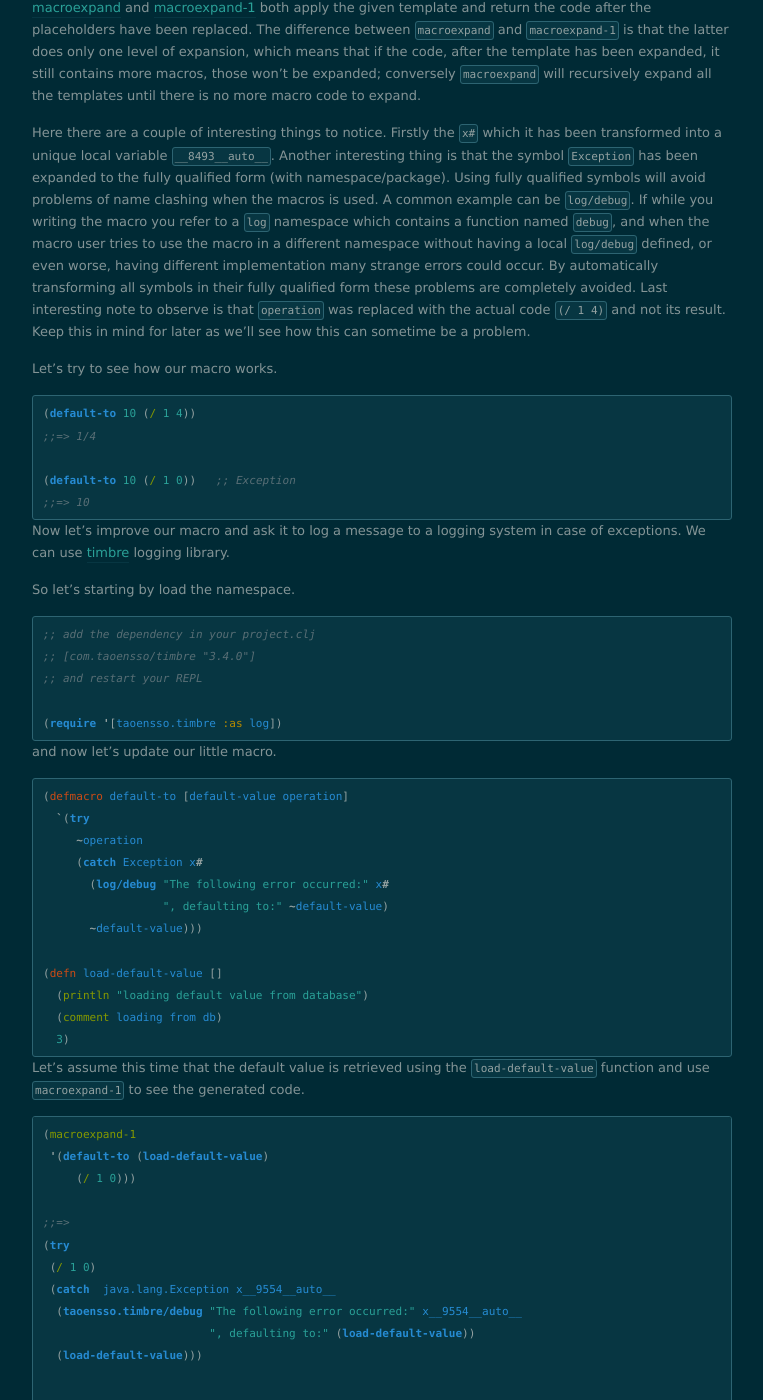
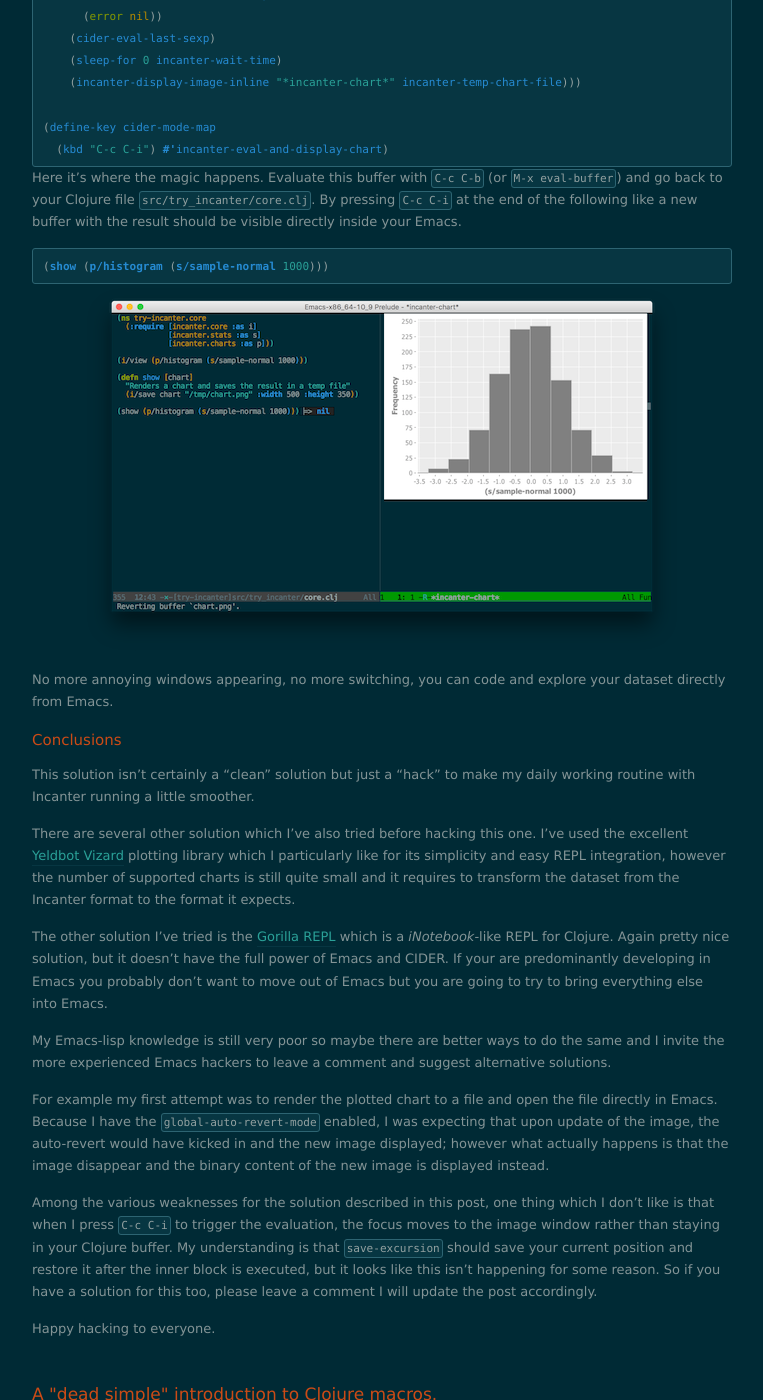
Before and after one commit to BrunoBonacci/brunobonacci.github.io, a Jekyll site: the page built from index.html, in a window 1280 px wide and 1400 px high, scrolled down 3286 px. Shown: the whole window, without its empty margins (258-1021 px from the left). Built offline with Jekyll 4.4.1, drawn with Linux system fonts in a browser that asks for light colours; nearby versions of some CDN libraries; the list of posts is cut into pages by our own code; some of the changed text lies outside the part shown.

Commit message:
added post about emacs incanter hacks

```diff
--- a/_config.yml
+++ b/_config.yml
@@ -8,3 +8,5 @@
 highlighter: pygments
 markdown: kramdown
 exclude: ['README.md', 'Gemfile.lock', 'Gemfile', 'Rakefile']
+
+gems: [jekyll-paginate]
--- /dev/null
+++ b/_posts/2016-03-18-clojure-emacs-incanter.markdown
@@ -0,0 +1,215 @@
+---
+layout: post
+title:  "Clojure + Data + REPL + Incanter + Emacs == Happiness"
+date:   2016-03-18 20:00:00
+categories: Clojure, Emacs, Hacks, Data-Science, Incanter, REPL
+---
+
+Often while exploring a new dataset in Clojure I use the excellent
+[Incanter](http://incanter.org/) library.
+Incanter is a `R`-like platform for statistical analysis written
+in Clojure.
+
+Now Clojure, on its own, is very powerful and very well suited
+to process and transform data as
+[it includes a large number of data-processing functions on its core](https://clojure.github.io/clojure/clojure.core-api.html).
+
+Incanter combines the power and flexibility of Clojure with
+[a number of ready-to-use statistical functions](http://incanter.github.io/incanter/stats-api.html)
+and a simple way to plot charts using
+[JFreeChart](http://www.jfree.org/jfreechart/).
+[Emacs + CIDER](http://blog.cognitect.com/blog/2016/1/28/state-of-clojure-2015-survey-results)
+is the primary development IDE in Clojure-land, and if you have done
+any development at all in Clojure, the idiomatic way to do it is via
+[REPL](http://clojure.org/reference/repl_and_main) interaction.
+
+So following the
+[Incanter's Getting Started guide](https://github.com/incanter/incanter/wiki#getting-started-with-incanter)
+you can create a project and fire up a REPL with Emacs with the following
+steps:
+
+{% highlight bash %}
+lein new try-incanter
+{% endhighlight %}
+
+Then open the `try-incanter/project.clj` file and add the Incanter dependency:
+
+{% highlight clojure %}
+(defproject try-incanter "0.1.0-SNAPSHOT"
+  :description "FIXME: write description"
+  :url "http://example.com/FIXME"
+  :license {:name "Eclipse Public License"
+            :url "http://www.eclipse.org/legal/epl-v10.html"}
+  :dependencies [[org.clojure/clojure "1.7.0"]
+                 [incanter "1.5.6"] ;; just added incanter dep
+                 ])
+{% endhighlight %}
+
+Now you are ready to start the Clojure's REPL with `C-c M-j` (or `M-x cider-jack-in`).
+
+Once the REPL is ready a buffer will popup with the following content:
+
+{% highlight clojure %}
+;; Connected to nREPL server running on port 59077 on host localhost - nrepl://localhost:59077
+;; CIDER 0.11.0 (Bulgaria), nREPL 0.2.12
+;; Clojure 1.7.0, Java 1.8.0_45
+;;     Docs: (doc function-name)
+;;           (find-doc part-of-name)
+;;   Source: (source function-name)
+;;  Javadoc: (javadoc java-object-or-class)
+;;     Exit: C-c C-q
+;;  Results: Stored in vars *1, *2, *3, an exception in *e;
+;; ======================================================================
+user>
+{% endhighlight %}
+
+At this point you are ready to hack on your data.
+For example open the file `src/try_incanter/core.clj` and require a few Incanter's namespaces and let's plot something:
+
+{% highlight clojure %}
+(ns try-incanter.core
+  (:require [incanter.core :as i]
+            [incanter.stats :as s]
+            [incanter.charts :as p]))
+
+(i/view (p/histogram (s/sample-normal 1000)))
+{% endhighlight %}
+
+If you evaluate this buffer with `C-c C-k` it will create a new window
+on your desktop with a chart which looks as follow:
+
+![normal-distribution](/images/20160318_histogram.png)
+
+Annoyingly this popup (on a Mac) appears in the background, so you
+have to look for it and after a number of chart-plotting-steps your
+desktop might look just like this:
+
+![messy desktop](/images/20160318_messy_desktop.png)
+
+The continuous swapping between windows is irritating because you lose
+the _REPL-momentum_.  One of the advantages of working with Emacs is
+that it is extensible in ways no other system IDE is. What I wanted
+was to be able to plot a Incanter chart and see the result directly in
+Emacs.
+
+The first step is to render the chart into an image and save it into a file.
+
+{% highlight clojure %}
+(defn show [chart]
+  "Renders a chart and saves the result in a temp file"
+  (i/save chart "/tmp/chart.png" :width 700 :height 500))
+{% endhighlight %}
+
+Now by evaluating this line, rather than creating a new popup,
+a file will be created in your temp folder called `/tmp/chart.png`.
+
+{% highlight clojure %}
+;; before
+;; (i/view (p/histogram (s/sample-normal 1000)))
+
+;; after: note we just replaced `view` with `show`
+(show (p/histogram (s/sample-normal 1000)))
+{% endhighlight %}
+
+To be able to see image we need to hack a bit on Emacs.  Open your
+`*scratch*` buffer (or your `~/.emacs.d/init.el` file) and add the
+following lines.
+
+{% highlight elisp %}
+;;
+;; Incanter eval and display chart
+;;
+
+(require 'cider)
+(setq incanter-temp-chart-file "/tmp/chart.png")
+(setq incanter-wait-time 500)
+
+
+(defun incanter-display-image-inline (buffer-name file-name)
+  "Use `BUFFER-NAME' to display the image in `FILE-NAME'.
+  Checks weather `BUFFER-NAME' already exists, and if not create
+  as needed."
+  (save-excursion
+    (switch-to-buffer-other-window buffer-name)
+    (iimage-mode t)
+    (read-only-mode -1)
+    (kill-region (point-min) (point-max))
+    ;; unless we clear the cache, the same cached image will
+    ;; always get re-displayed.
+    (clear-image-cache nil)
+    (insert-image (create-image file-name))
+    (read-only-mode t)))
+
+
+(defun incanter-eval-and-display-chart ()
+  "Evaluate the expression preceding point
+   and display the chart into a popup buffer"
+  (interactive)
+  (save-excursion
+    (condition-case nil
+        (delete-file incanter-temp-chart-file)
+      (error nil))
+    (cider-eval-last-sexp)
+    (sleep-for 0 incanter-wait-time)
+    (incanter-display-image-inline "*incanter-chart*" incanter-temp-chart-file)))
+
+(define-key cider-mode-map
+  (kbd "C-c C-i") #'incanter-eval-and-display-chart)
+{% endhighlight %}
+
+Here it's where the magic happens. Evaluate this buffer with `C-c C-b`
+(or `M-x eval-buffer`) and go back to your Clojure file
+`src/try_incanter/core.clj`.  By pressing `C-c C-i` at the end of the
+following like a new buffer with the result should be visible directly
+inside your Emacs.
+
+{% highlight clojure %}
+(show (p/histogram (s/sample-normal 1000)))
+{% endhighlight %}
+
+![emacs incanter](/images/20160318_emacs_incanter_hack.png)
+
+No more annoying windows appearing, no more switching,
+you can code and explore your dataset directly from Emacs.
+
+## Conclusions
+
+This solution isn't certainly a "clean" solution but just a "hack" to
+make my daily working routine with Incanter running a little smoother.
+
+There are several other solution which I've also tried before hacking
+this one. I've used the excellent
+[Yeldbot Vizard](https://github.com/yieldbot/vizard) plotting library
+which I particularly like for its simplicity and easy REPL
+integration, however the number of supported charts is still quite
+small and it requires to transform the dataset from the Incanter
+format to the format it expects.
+
+The other solution I've tried is the
+[Gorilla REPL](http://gorilla-repl.org/) which is a *iNotebook*-like
+REPL for Clojure. Again pretty nice solution, but it doesn't have the
+full power of Emacs and CIDER.  If your are predominantly
+developing in Emacs you probably don't want to move out of Emacs but
+you are going to try to bring everything else into Emacs.
+
+My Emacs-lisp knowledge is still very poor so maybe there
+are better ways to do the same and I invite the more experienced Emacs
+hackers to leave a comment and suggest alternative solutions.
+
+For example my first attempt was to render the plotted chart to a file
+and open the file directly in Emacs. Because I have the
+`global-auto-revert-mode` enabled, I was expecting that upon update of
+the image, the auto-revert would have kicked in and the new image
+displayed; however what actually happens is that the image disappear
+and the binary content of the new image is displayed instead.
+
+Among the various weaknesses for the solution described in this post,
+one thing which I don't like is that when I press `C-c C-i` to trigger
+the evaluation, the focus moves to the image window rather than
+staying in your Clojure buffer. My understanding is that
+`save-excursion` should save your current position and restore it
+after the inner block is executed, but it looks like this isn't
+happening for some reason. So if you have a solution for this too,
+please leave a comment I will update the post accordingly.
+
+Happy hacking to everyone.
```
Also changed, not shown: images/20160318_emacs_incanter_hack.png (added), images/20160318_histogram.png (added), images/20160318_messy_desktop.png (added).
